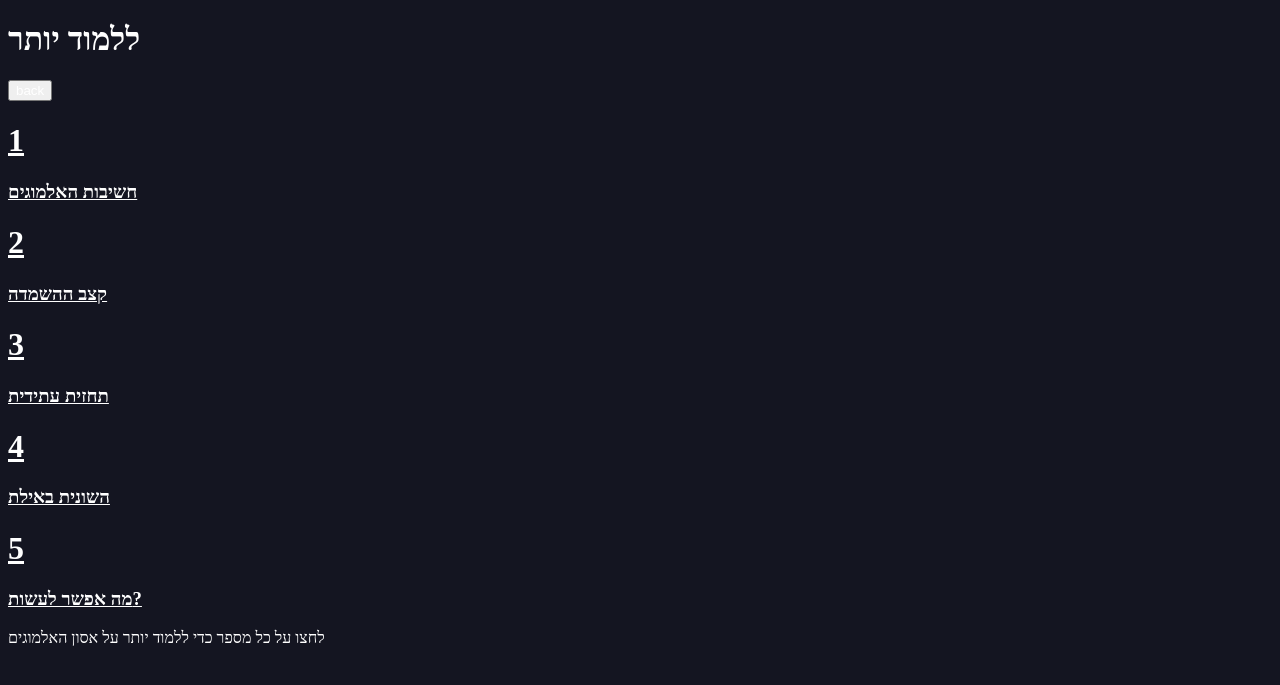
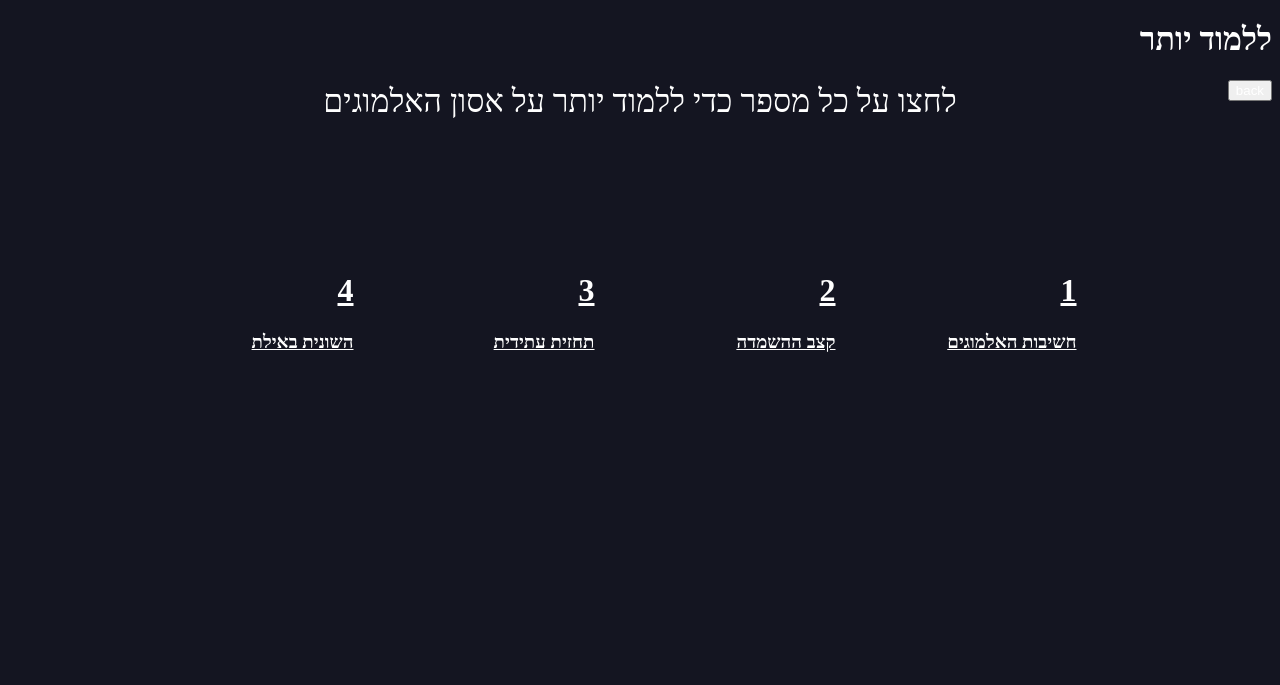
Before and after one commit to ShaharTamir/ReefProject, a Flask app: page /learn in a window 1280 px wide. Shown: the top 685 px of the page. Run offline with Flask 2, Linux system fonts and the light colour scheme; some libraries are stand-ins or nearby versions.

Commit message:
basic design for learn more page and comment unused option

```diff
--- a/main.py
+++ b/main.py
@@ -27,11 +27,11 @@ def learn_more():
         {
             "text": "השונית באילת",
             "link": "why_eilat"
-        },
-        {
-            "text": "מה אפשר לעשות?",
-            "link": "reef_importance"
         }
+        # {
+        #     "text": "מה אפשר לעשות?",
+        #     "link": "reef_importance"
+        # }
     ]
     return render_template("learn_more.html", options=options)
 
--- a/static/css/index.css
+++ b/static/css/index.css
@@ -4,4 +4,23 @@
 
 body {
     background: #141521;
+    direction: rtl;
 }
+
+.options-instructions {
+    position: absolute;
+    font-size: 200%;
+    right: 50%;
+    transform: translate(50%, -50%);
+}
+
+.options-content {
+    padding: 150px;
+    display: flex;
+    justify-content: space-around;
+
+}
+
+.options-content div {
+    min-width: 150px;
+}
--- a/templates/learn_more.html
+++ b/templates/learn_more.html
@@ -9,6 +9,9 @@
 <div>
     <a href="{{ url_for('home') }}"><button>back</button></a>
 </div>
+<div class="options-instructions">
+        לחצו על כל מספר כדי ללמוד יותר על אסון האלמוגים
+</div>
 <div class="options-content">
     {% for i in range(options|length) %}
     <div class="option-{{i}}">
@@ -18,9 +21,6 @@
         </a>
     </div>
     {% endfor %}
-    <div class="options-instructions">
-        לחצו על כל מספר כדי ללמוד יותר על אסון האלמוגים
-    </div>
 </div>
 
 
```
